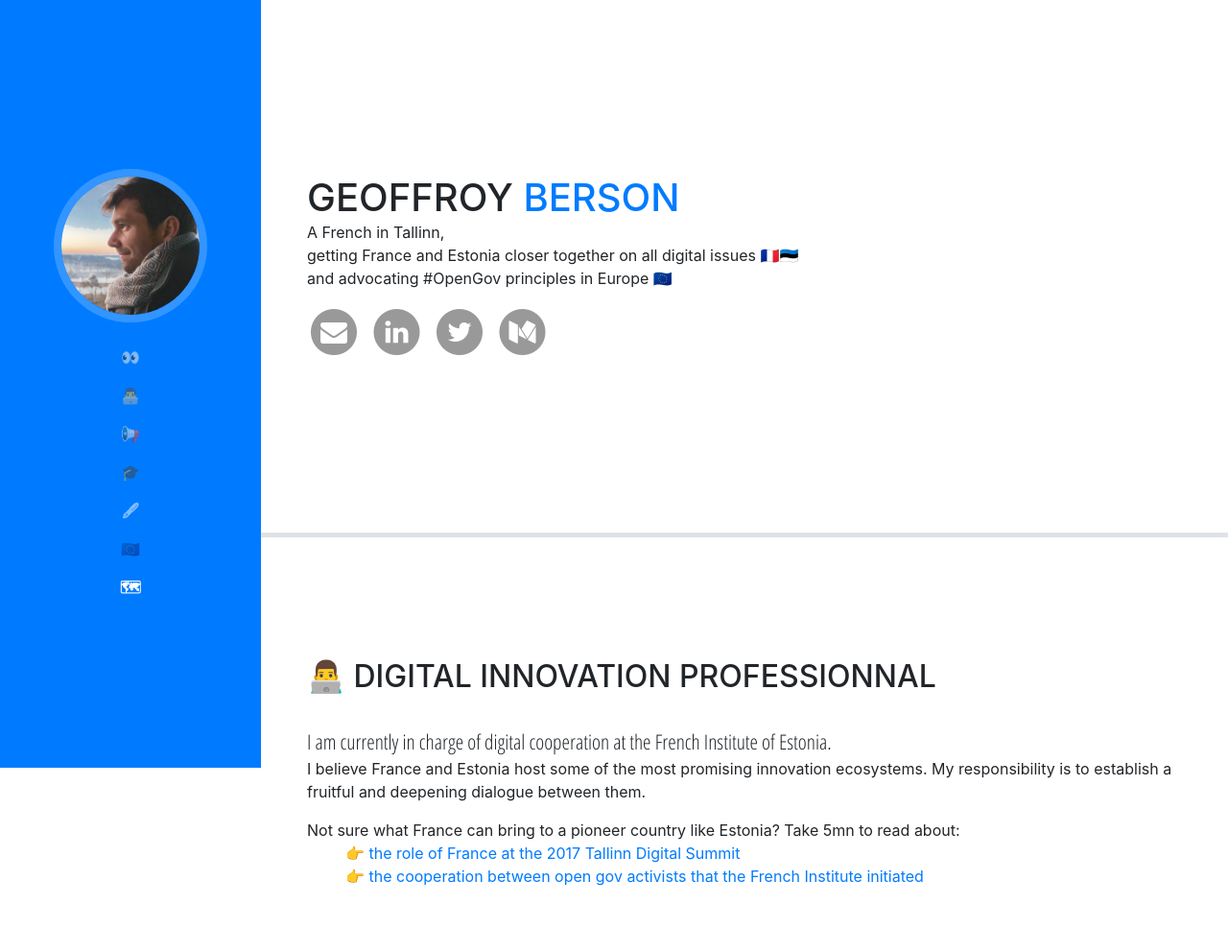
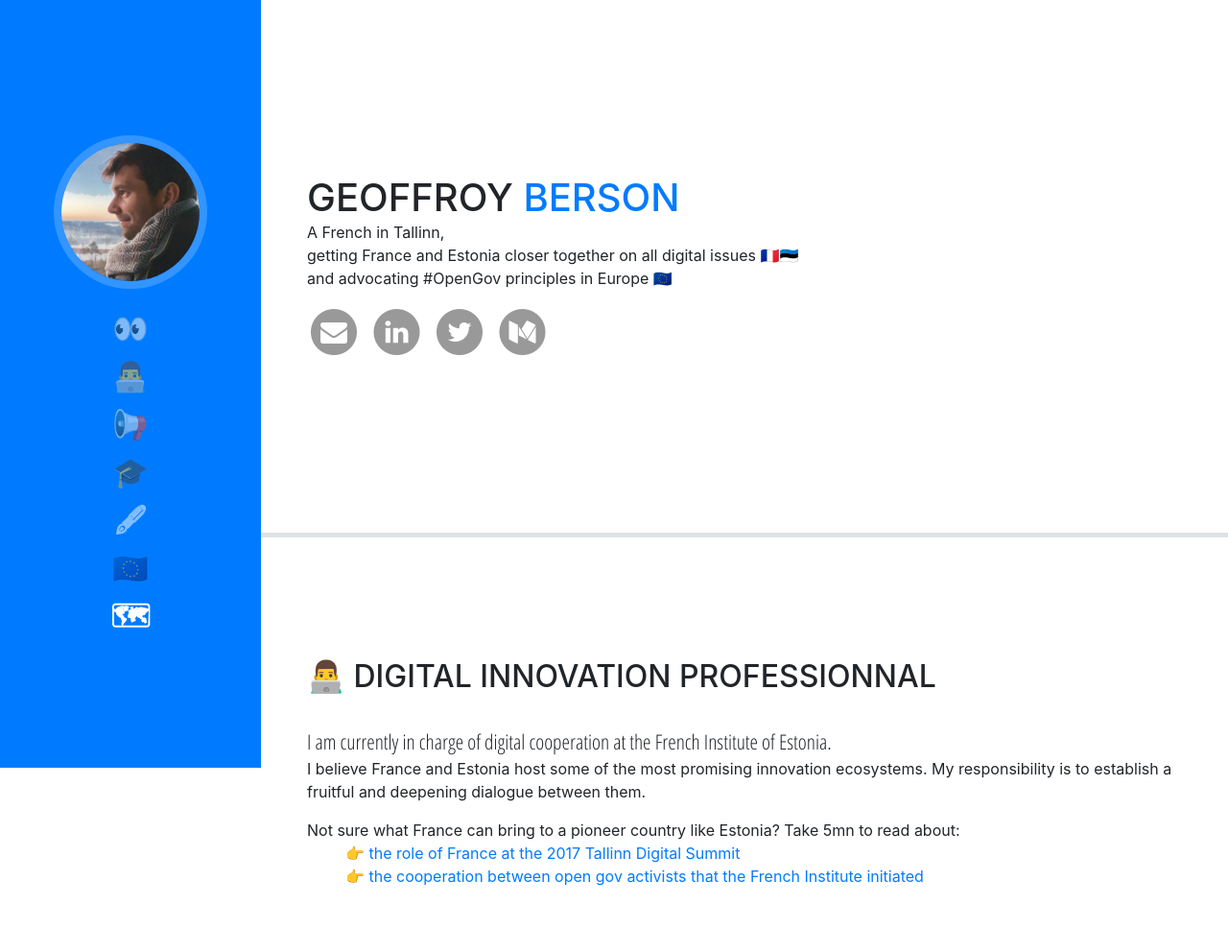
Before and after one commit to geoffrooy/homepage-2018, a website with bundled scripts: page index.html in a window 1280 px wide. Shown: the top 992 px of the page at 96% size. Built offline with nearby package versions, Linux system fonts and the light colour scheme.

Commit message:
small change CSS
size navbar

```diff
--- a/css/resume.css
+++ b/css/resume.css
@@ -61,7 +61,9 @@ h2 {
 
 #sideNav .navbar-nav .nav-item .nav-link {
   font-weight: 600;
-  text-transform: uppercase; }
+  text-transform: uppercase;
+  font-size: 30px;
+  line-height: 34px; }
 
 @media (min-width: 992px) {
   #sideNav {
```
